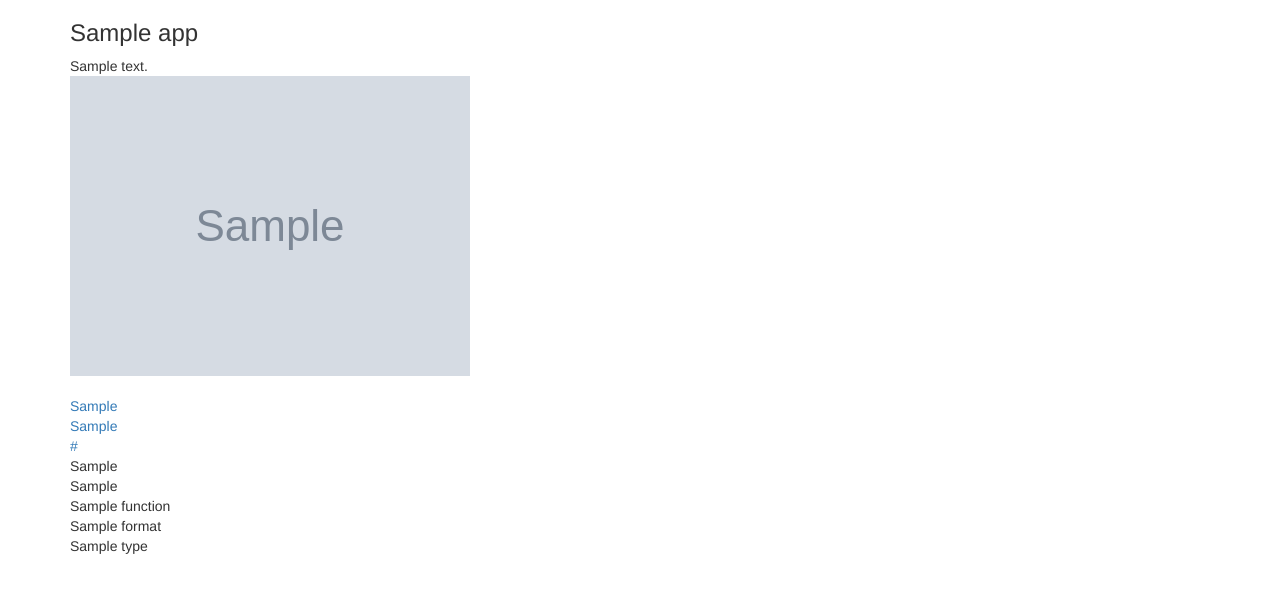
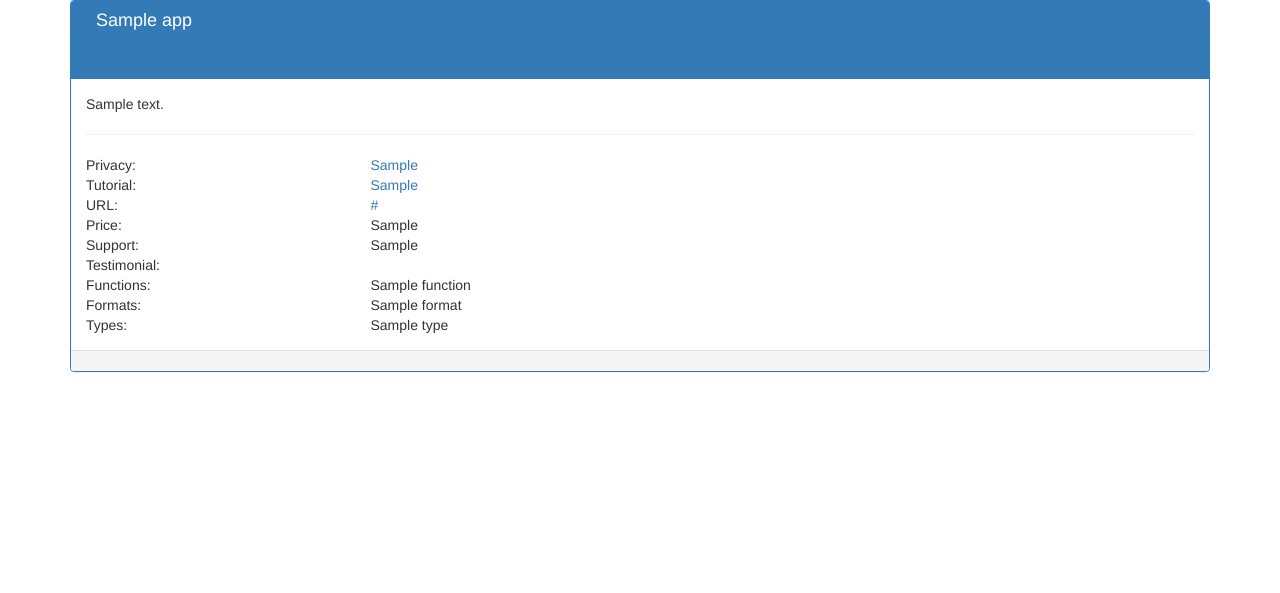
Before and after one commit to llcit/clt-pln, a Django app: page /pln/app/1/ in a window 1280 px wide. Shown: the top 593 px of the page. Run offline with Django 3.2, Linux system fonts and the light colour scheme; tables that the repository leaves empty hold one stand-in row (values such as "Sample post"); grey boxes marked "Sample" are stand-in pictures; some libraries are stand-ins or nearby versions.

Commit message:
Added bootstrap stylesheet on the indivisual app viewer.

```diff
--- a/pln/templates/pln/app.html
+++ b/pln/templates/pln/app.html
@@ -1,35 +1,137 @@
 {% extends 'pln/base.html' %}
 {% block content %}
 <!-- Page Contents -->
-<div class="container">
 <div class="row">
-    <div class="pln app">
-	<h3>{{ item.name }}</h3>
-	{{ item.description }}<br>
-	<img class="img-responsive pln app icon" src="{{ item.icon }}" alt=""><br>
-	<a href="{{ item.privacy }}">{{ item.privacy }}</a><br>
-	<a href="{{ item.tutorial }}">{{ item.tutorial }}</a><br>
-	<a href="{{ item.url }}">{{ item.url }}</a><br>
-	{{ item.price }}<br>
-	{{ item.support }}<br>
+  <div class="col-lg-12">
+    <div class="panel panel-primary pln app">
+
+      <!-- panel header -->
+      <div style="height: 78px;" class="panel-heading">
+	<div class="media">
+	  <div class="media-left">
+	    <a href="{{ item.url }}">
+	      <img class="img-responsive pln app icon" src="{{ item.icon }}" width="64" alt="App Icon N/A">
+	    </a>
+	  </div>
+	  <div class="media-body">
+	    <h4 class="media-heading">{{ item.name }}</h4>
+	  </div>
+	</div>
+      </div>
+      <!-- ./panel header -->
+
+      <!-- panel body -->
+      <div  class="panel-body">
+	{{ item.description }}
+	<hr>
+
+	<div class="row">
+	  <div class="col-md-3">
+	    Privacy:
+	  </div>
+	  <div class="col-md-9">
+	    <a href="{{ item.privacy }}">{{ item.privacy }}</a>
+	  </div>
+	</div>
+
+	<div class="row">
+	  <div class="col-md-3">
+	    Tutorial:
+	  </div>
+	  <div class="col-md-9">
+	    <a href="{{ item.tutorial }}">{{ item.tutorial }}</a>
+	  </div>
+	</div>
+
+	<div class="row">
+	  <div class="col-md-3">
+	    URL:
+	  </div>
+	  <div class="col-md-9">
+	    <a href="{{ item.url }}">{{ item.url }}</a>
+	  </div>
+	</div>
+
+	<div class="row">
+	  <div class="col-md-3">
+	    Price:
+	  </div>
+	  <div class="col-md-9">
+	    {{ item.price }}
+	  </div>
+	</div>
+
+	<div class="row">
+	  <div class="col-md-3">
+	    Support:
+	  </div>
+	  <div class="col-md-9">
+	    {{ item.support }}
+	  </div>
+	</div>
+
+	<div class="row">
+	  <div class="col-md-3">
+	    Testimonial:
+	  </div>
+	  <div class="col-md-9">
 	    {{ itme.testimonial }}
+	  </div>
+	</div>
+
+	<div class="row">
+	  <div class="col-md-3">
+	    Functions:
+	  </div>
+	  <div class="col-md-9">
 	    {% for function in item.functions.all %}
-		{{ function }}<br>
-	{% endfor %}
-	{% for format in item.formats.all %}
-		{{ format }}<br>
-	{% endfor %}
-	{% for type in item.types.all %}
-		{{ type }}<br>
+	    {{ function }}
+	    {% if not forloop.last %},{% endif %}
 	    {% endfor %}
 	  </div>
+	</div>
+
+	<div class="row">
+	  <div class="col-md-3">
+	    Formats:
+	  </div>
+	  <div class="col-md-9">
+	    {% for format in item.formats.all %}
+	    {{ format }}
+	    {% if not forloop.last %},{% endif %}
+	    {% endfor %}
+	  </div>
+	</div>
+
+	<div class="row">
+	  <div class="col-md-3">
+	    Types:
+	  </div>
+	  <div class="col-md-9">
+	    {% for type in item.types.all %}
+	    {{ type }}
+	    {% if not forloop.last %},{% endif %}
+	    {% endfor %}
+	  </div>
+	</div>
+      </div>
+      <!-- ./panel body -->
+
+      <!-- panel footer -->
+      <div class="panel-footer">
+	<div class="admin-menu">
 	  {% if user.is_authenticated %}
-    <div class="pln edit">
-      <a class="btn btn-default" href="{% url 'app_edit' item_id=item.id %}">Edit</a>
-      <a class="btn btn-default" href="{% url 'app_delete' item_id=item.id %}">Delete</a>
-    </div>
+	  <a class="btn btn-info" href="{% url 'app_edit' item_id=item.id %}">Edit</a>
+	  <a class="btn btn-danger" href="{% url 'app_delete' item_id=item.id %}">Delete</a>
 	  {% endif %}
 	</div>
-  <!-- /.row -->
       </div>
+      <!-- ./panel footer -->
+
+    </div>
+    <!-- ./panel -->
+  </div>
+  <!-- ./column -->
+</div>
+<!-- row -->
 {% endblock %}
--- a/pln/templates/pln/apps.html
+++ b/pln/templates/pln/apps.html
@@ -6,6 +6,7 @@
     {% for item in lists %}
     <div class="col-md-4">
       <div class="panel panel-primary pln app">
+
 	<!-- panel header -->
 	<div style="height: 78px;" class="panel-heading">
 	  <div class="media">
@@ -131,7 +132,10 @@
 	<!-- ./panel footer -->
 
       </div>
+      <!-- ./panel -->
     </div>
+    <!-- ./column -->
     {% endfor %}
 </div>
+<!-- ./row -->
 {% endblock content %}
```
Lines whose indentation alone changed are shown as unchanged.
